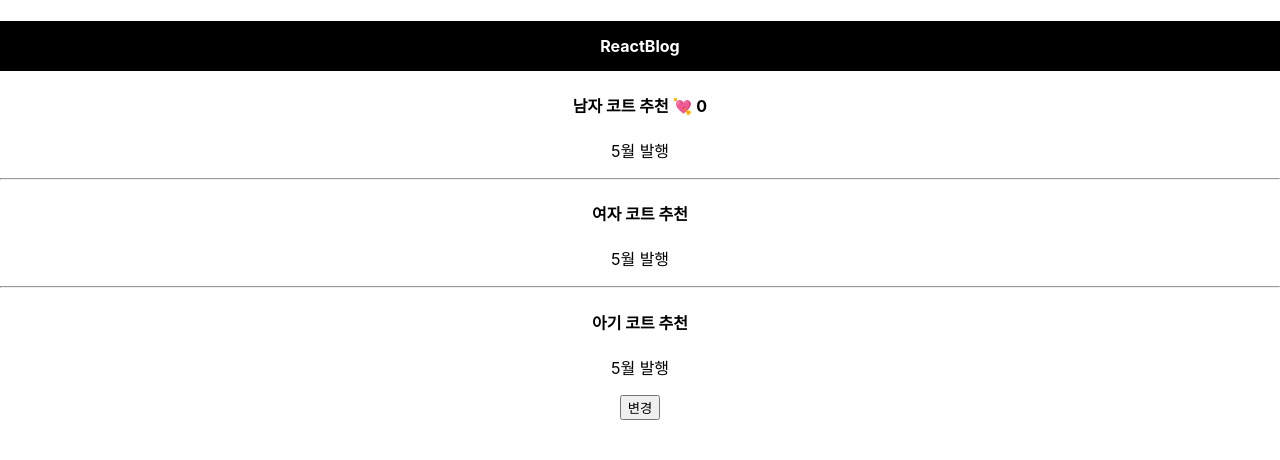
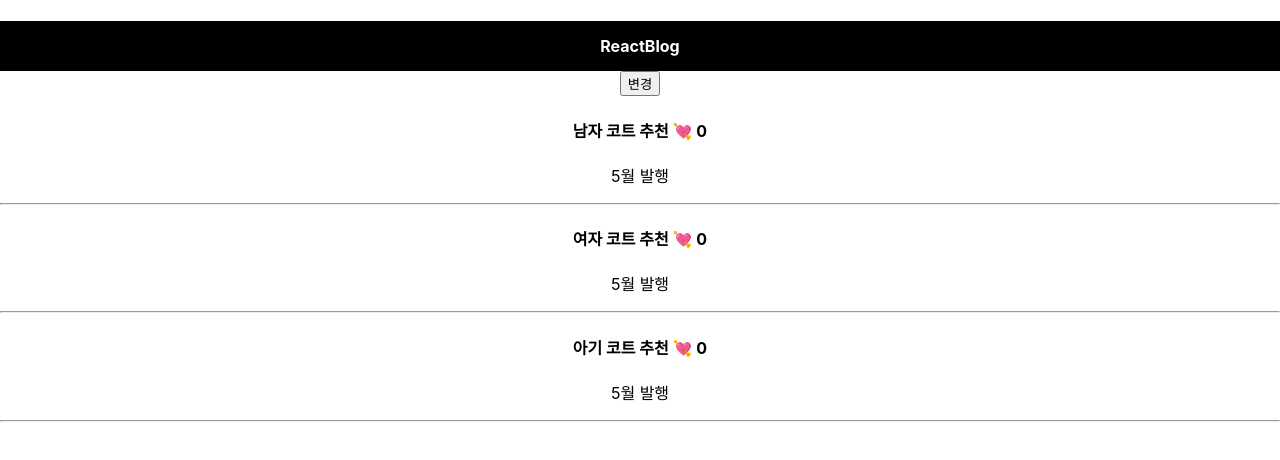
Before and after one commit to DOYEON-YOU/React-STUDY, a React (Create React App) app in the folder blog/: page / in a window 1280 px wide. Shown: the top 460 px of the page. Built offline with nearby package versions, Linux system fonts and the light colour scheme.

Commit message:
react study

```diff
--- a/blog/src/App.js
+++ b/blog/src/App.js
@@ -11,19 +11,9 @@ function App() {
     '아기 코트 추천',
   ])
 
-  let [따봉, 따봉변경] = useState(0)
-
-  let clickLike = function () {
-    따봉변경(따봉 + 1)
-  }
+  let [따봉, 따봉변경] = useState([0, 0, 0])
 
   let [postNum, postChange] = useState(0)
-
-  let ChangePostNum = function () {
-    let copy = [...글제목]
-    copy[0] = '여자 코트 추천'
-    글제목변경(copy)
-  }
 
   let [modal, setModal] = useState(false)
 
@@ -32,34 +22,48 @@ function App() {
       <div className="black-nav">
         <h4>ReactBlog</h4>
       </div>
-      <div className="list">
-        <h4>
-          {글제목[postNum]} <span onClick={clickLike}>💘</span> {따봉}{' '}
-        </h4>
-        <p>5월 발행</p>
-      </div>
-      <hr />
-      <div className="list">
-        <h4>{글제목[1]}</h4>
-        <p>5월 발행</p>
-      </div>
-      <hr />
-      <div className="list">
-        <h4 onClick={() => {modal == true ? setModal(false) : setModal(true)}}>{글제목[2]}</h4>
-        <p>5월 발행</p>
-      </div>
-      <button onClick={ChangePostNum}>변경</button>
+      <button
+        onClick={() => {
+          let copy = [...글제목]
+          copy[0] = '여자 코트 추천'
+          글제목변경(copy)
+        }}
+      >
+        변경
+      </button>
 
-      {
-        modal == true ? <Modal/> : null
-      }
-
-
+      {/* 게시글 만드는 반복문 */}
+      {글제목.map(function (a, i) {
+        return (
+          <div className="list" key={i}>
+            <h4
+              onClick={() => {
+                modal == true ? setModal(false) : setModal(true)
+              }}
+            >
+              {a}{' '}
+              <span
+                onClick={() => {
+                  따봉변경(따봉[i] + 1)
+                }}
+              >
+                💘
+              </span>{' '}
+              {따봉[i]}{' '}
+            </h4>
+            <p>5월 발행</p>
+            <hr />
+          </div>
+        )
+      })}
+      {/* state modal의 값이 true일 때 모달창 띄우기 */}
+      {modal == true ? <Modal /> : null}
     </div>
   )
 }
 
-//modal == true ? setModal(false) : setModal(true)}
+// Modal 컴포넌트
+
 function Modal() {
   return (
     <div className="modal">
@@ -83,7 +87,6 @@ export default App
 //- state를 작명할 때에는 let [state, setState] = useState(); 로 작명하는 것이 일반적이다.
 
 //~ state를 세팅할 때 필요한 state 변경 함수는 set~ 으로 작명하는 것이 관습이다.
-
 
 //* 컴포넌트
 
@@ -113,7 +116,6 @@ export default App
 // 즉 다른 함수에 있는 state, 혹은 변수를 타 컴포넌트에서 사용할 수는 없다는 것이다.
 // 그렇기 때문에 아무거나 컴포넌트로 만들면 안 되고, 곧 배울 props라는 문법을 이용해
 // state를 다른 컴포넌트까지 전해 줘야 비로소 사용이 가능하다. 꼭 필요한 것만 컴포넌트로 만들자.
-
 
 //* 동적인 UI 만들기
 
@@ -152,5 +154,4 @@ export default App
 // 그러니까 이 코드는, 클릭했을 때 state 설정 함수를 통해 현재 modal 상태의 반대(true이면 false, false이면 true) 상태로
 // 바꾸어 달라는 이야기였다.
 
-
 //* map
```
